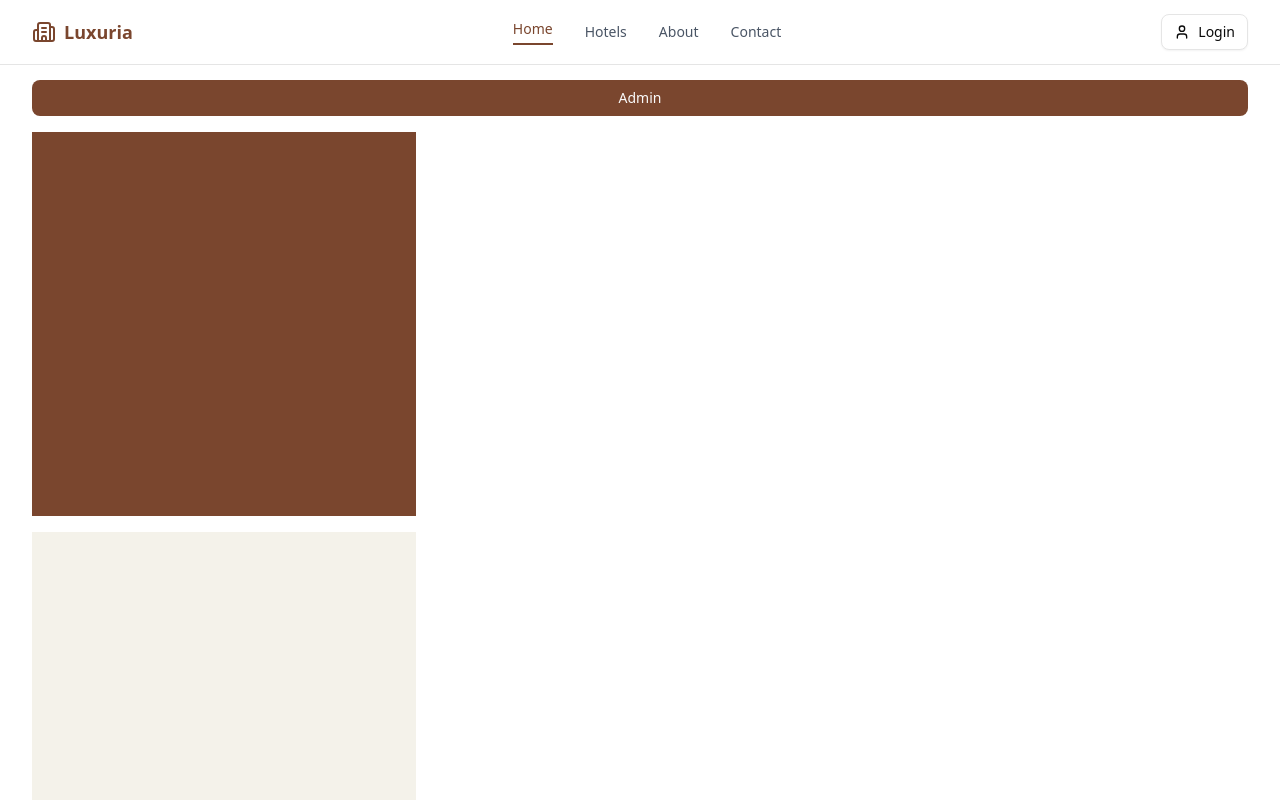
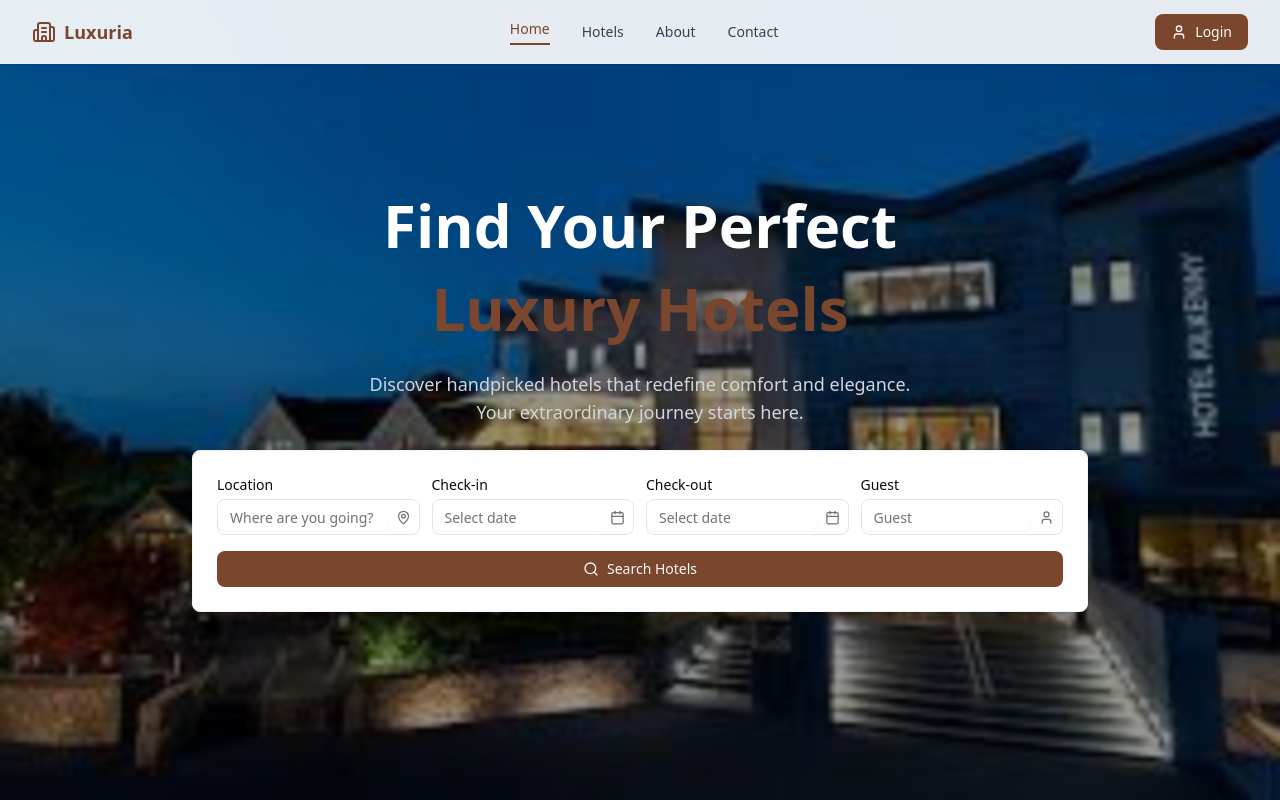
Before and after one commit to Edisemiefegi/hotel-management, a React (Vite) app: page / in a window 1280 px wide. Shown: the top 800 px of the page. Built offline with nearby package versions, Linux system fonts and the light colour scheme.

Commit message:
feat(hero-section):  ui added

```diff
--- a/package.json
+++ b/package.json
@@ -37,6 +37,7 @@
   },
   "devDependencies": {
     "@eslint/js": "^9.39.1",
+    "@types/aos": "^3.0.7",
     "@types/node": "^24.10.1",
     "@types/react": "^19.2.5",
     "@types/react-dom": "^19.2.3",
--- a/src/App.tsx
+++ b/src/App.tsx
@@ -1,9 +1,13 @@
-import { Route, Routes } from "react-router-dom";
+import { Route, Routes, useLocation } from "react-router-dom";
+import AOS from "aos";
+import "aos/dist/aos.css";
+
 import Home from "./pages/Home";
 import About from "./pages/About";
 import Admin from "./layouts/Admin";
 import Dashboard from "./pages/Admin/Dashboard";
 import Hotels from "./pages/Admin/Hotels";
+import LandingHotels from "./pages/Hotels";
 import Rooms from "./pages/Admin/Rooms";
 import Bookings from "./pages/Admin/Bookings";
 import Clients from "./pages/Admin/Clients";
@@ -11,8 +15,21 @@ import Settings from "./pages/Admin/Settings";
 import Auth from "./pages/Auth";
 import PrivateRoutes from "./utils/PrivateRoute";
 import LandingPage from "./layouts/LandingPage";
+import Contact from "./pages/Contact";
+import { useEffect } from "react";
 
 function App() {
+
+  const location = useLocation();
+
+  useEffect(() => {
+    AOS.init();
+  }, []);
+
+  useEffect(() => {
+    AOS.refresh();
+  }, [location.pathname]);
+
   return (
     <Routes>
       <Route element={<PrivateRoutes />}>
@@ -28,6 +45,8 @@ function App() {
       <Route element={<LandingPage />}>
         <Route path="/" element={<Home />} />
         <Route path="/about" element={<About />} />
+        <Route path="/hotels" element={<LandingHotels />} />
+        <Route path="/contact" element={<Contact />} />
       </Route>
       <Route path="/authentication" element={<Auth />} />
     </Routes>
--- a/src/components/landingPage/Footer.tsx
+++ b/src/components/landingPage/Footer.tsx
@@ -4,7 +4,7 @@ import { Link } from "react-router-dom";
 function Footer() {
   return (
     <footer className="space-y-8  px-8 container mx-auto  ">
-      <div className="grid grid-cols-1 sm:grid-cols-2 lg:grid-cols-4 gap-6">
+      <div className="grid grid-cols-2 sm:grid-cols-3 md:grid-cols-4 gap-6">
         <section className="space-y-2">
           <h1 className="font-medium text-lg flex gap-1 ">
             <span className="text-primary">
--- a/src/components/landingPage/Nav.tsx
+++ b/src/components/landingPage/Nav.tsx
@@ -14,7 +14,7 @@ function Nav() {
   ];
 
   return (
-    <nav className="fixed top-0 z-50 w-full bg-white/80 backdrop-blur-md border-b">
+    <nav className="fixed top-0 z-50 w-full bg-white/90 backdrop-blur-md shadow-sm">
       <div className="container mx-auto px-8 h-16 flex items-center justify-between">
         <Link
           to="/"
@@ -34,7 +34,7 @@ function Nav() {
                 `text-sm font-medium transition ${
                   isActive
                     ? "text-primary border-b-2 border-primary pb-1"
-                    : "text-gray-600 hover:text-primary"
+                    : "text-gray-700 hover:text-primary"
                 }`
               }
             >
@@ -44,9 +44,12 @@ function Nav() {
         </div>
 
         <div className="hidden md:block">
-          <Button variant="outline" className="flex gap-2">
-            <User className="w-4 h-4" />
-            Login
+          <Button  >
+            <Link to={"/authentication"} className="flex gap-2 items-center">
+              {" "}
+              <User className="w-4 h-4" />
+              Login
+            </Link>
           </Button>
         </div>
 
--- /dev/null
+++ b/src/components/landingPage/home/Hero.tsx
@@ -0,0 +1,89 @@
+import Card from "@/components/base/Card";
+import InputComponet from "@/components/base/InputComponet";
+import { Button } from "@/components/ui/button";
+import { Calendar, MapPin, Search, User } from "lucide-react";
+import { useEffect, useState } from "react";
+
+function Hero() {
+  const texts = [
+    "Luxury Escape",
+    "Affordable Stays",
+    "Luxury Hotels",
+    "Dream Destinations",
+  ];
+
+  const [index, setIndex] = useState(0);
+
+  useEffect(() => {
+    const interval = setInterval(() => {
+      setIndex((prev) => (prev + 1) % texts.length);
+    }, 2000);
+
+    return () => clearInterval(interval);
+  }, []);
+
+  return (
+    <div className="relative w-screen  min-h-screen shadow-2xl flex flex-col gap-6 py-20 sm:py-0 items-center justify-center">
+      <img
+        src="/hotel.jpeg"
+        alt="Luxury hotel"
+        className="absolute inset-0 w-full h-full object-cover"
+      />
+
+      <div className="absolute inset-0 bg-black/40 backdrop-blur-[1px]" />
+
+      <div
+        data-aos-duration="1000"
+        data-aos="zoom-in"
+        className="relative z-10 px-8 text-center  space-y-6"
+      >
+        <h1 className="text-white flex flex-col gap-2 text-4xl md:text-6xl font-bold leading-tight">
+          <span> Find Your Perfect</span>
+          <span
+            key={index}
+            className="text-primary inline-block transition-all duration-300"
+          >
+            {texts[index]}
+          </span>
+        </h1>
+
+        <p className=" text-gray-300 md:text-lg max-w-xl mx-auto">
+          Discover handpicked hotels that redefine comfort and elegance. Your
+          extraordinary journey starts here.{" "}
+        </p>
+      </div>
+
+    <div data-aos="fade-up"    data-aos-duration="1000"  className="px-8 z-10 " >
+          <Card  className="  bg-white max-w-4xl space-y-4 w-full ">
+        <div className="grid md:grid-cols-4 grid-cols-2 gap-3 w-full">
+          <InputComponet
+            placeholder="Where are you going?"
+            append={<MapPin size={15} />}
+            label="Location"
+          />
+          <InputComponet
+            placeholder="Select date"
+            append={<Calendar size={15} />}
+            label="Check-in"
+          />
+          <InputComponet
+            placeholder="Select date"
+            append={<Calendar size={15} />}
+            label="Check-out"
+          />
+          <InputComponet
+            placeholder="Guest"
+            append={<User size={15} />}
+            label="Guest"
+          />
+        </div>
+        <Button className="w-full">
+          <Search /> Search Hotels{" "}
+        </Button>
+      </Card>
+    </div>
+    </div>
+  );
+}
+
+export default Hero;
--- a/src/layouts/LandingPage.tsx
+++ b/src/layouts/LandingPage.tsx
@@ -6,8 +6,8 @@ function LandingPage() {
   return (
     <main className="min-h-screen flex flex-col  ">
       <Nav />
-      <div className="flex-1 overflow-y-auto py-20">
-        <div className="px-8 container mx-auto">
+      <div className="flex-1 overflow-y-auto ">
+        <div className="">
           <Outlet />
         </div>
       </div>
--- /dev/null
+++ b/src/pages/Contact.tsx
@@ -0,0 +1,8 @@
+
+function Contact() {
+  return (
+    <div>Contact</div>
+  )
+}
+
+export default Contact
--- a/src/pages/Home.tsx
+++ b/src/pages/Home.tsx
@@ -1,14 +1,11 @@
-import { Button } from "@/components/ui/button";
-import { Link } from "react-router-dom";
+import Hero from "@/components/landingPage/home/Hero";
 
 function Home() {
   return (
-    <div className=" flex flex-col gap-4">
-      <Button>
-        <Link to={"/authentication"}>Admin</Link>
+    <div className=" flex flex-col gap-4 ">
+      <Hero/>
 
-      </Button>
-        <div className="w-96 h-96 bg-primary"></div>
+        <div  className="w-96 h-96 bg-primary"></div>
         <div className="w-96 h-96 bg-secondary"></div>
     </div>
   );
--- /dev/null
+++ b/src/pages/Hotels.tsx
@@ -0,0 +1,8 @@
+
+function Hotels() {
+  return (
+    <div>Hotels</div>
+  )
+}
+
+export default Hotels
--- /dev/null
+++ b/src/types/aos.d.ts
@@ -0,0 +1 @@
+declare module "aos";
```
Also changed, not shown: public/hotel.jpeg (added), 1 other file (tests, documents, lock files or other folders).
